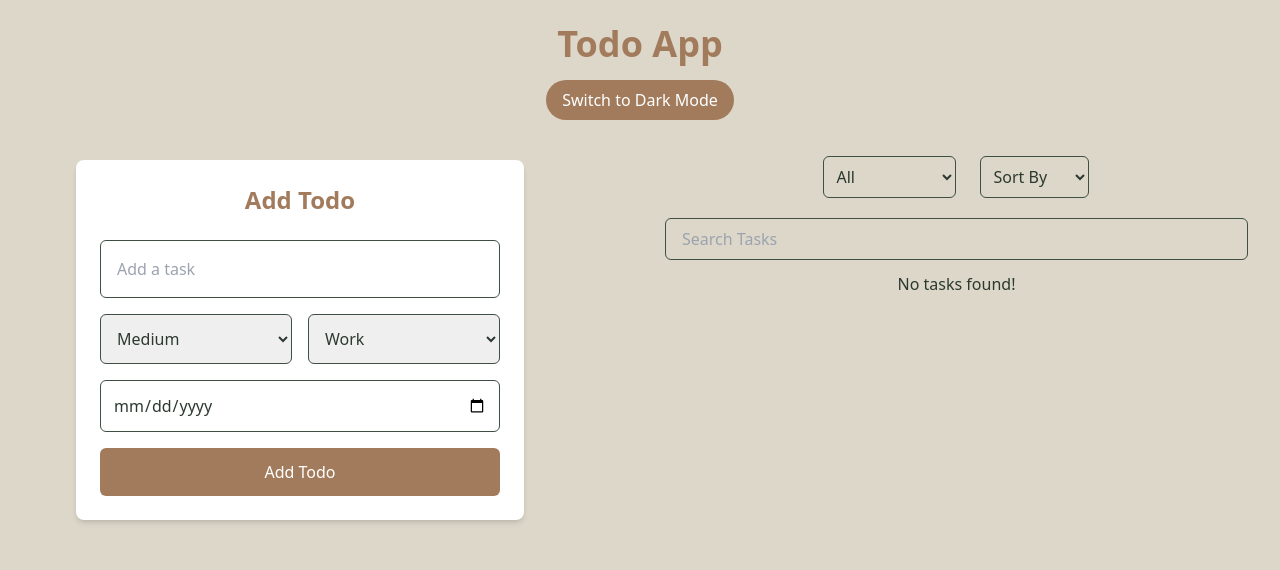
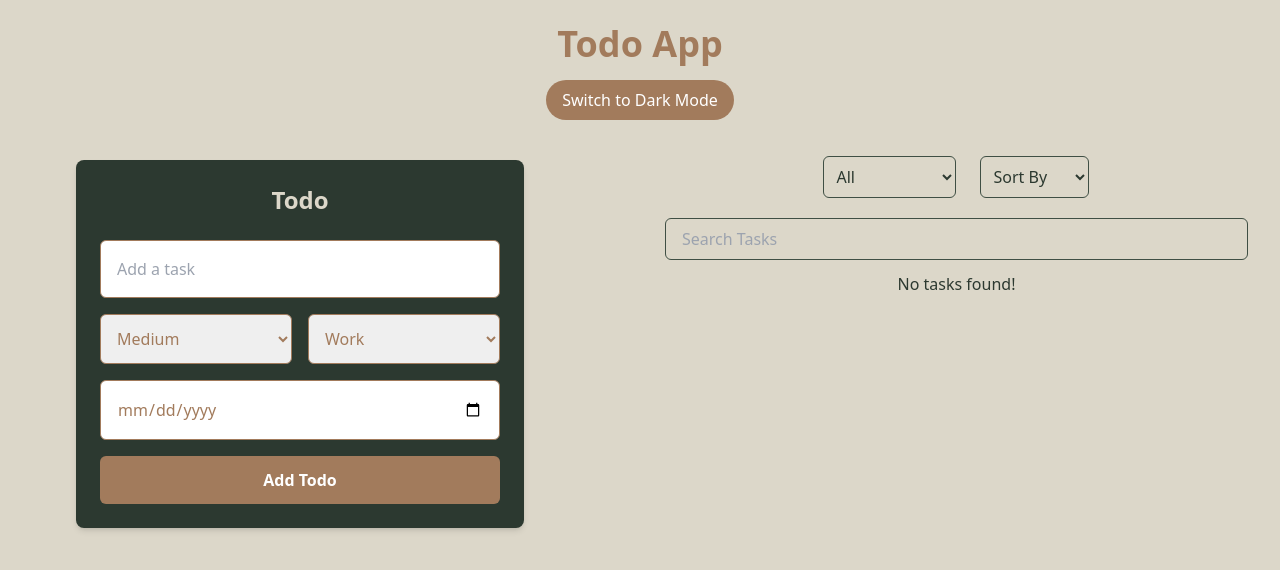
Before and after one commit to Ahmedkhan78/TodoApp, a React (Create React App) app: page / in a window 1280 px wide. Shown: the top 570 px of the page. Built offline with nearby package versions, Linux system fonts and the light colour scheme.

Commit message:
Implemented dark mode theme

```diff
--- a/src/App.js
+++ b/src/App.js
@@ -82,7 +82,7 @@ function App() {
       </button>
       <div className="flex flex-col sm:flex-row gap-y-6 sm:gap-y-0 sm:gap-x-12">
         <div className="space-y-2 sm:space-y-8 w-full sm:w-1/2 sm:ml-0 sm:mr-0  sm:p-6">
-          <TodoForm addTodo={addTodo} />
+          <TodoForm addTodo={addTodo} isDarkMode={isDarkMode} />
         </div>
         <div className="space-y-3 my-5 w-full sm:w-1/2 ">
           <FilterDropdown
--- a/src/components/TodoForm.js
+++ b/src/components/TodoForm.js
@@ -1,6 +1,6 @@
 import React, { useState } from "react";
 
-const TodoForm = ({ addTodo }) => {
+const TodoForm = ({ addTodo, isDarkMode }) => {
   const [task, setTask] = useState("");
   const [priority, setPriority] = useState("Medium");
   const [category, setCategory] = useState("Work");
@@ -23,13 +23,20 @@ const TodoForm = ({ addTodo }) => {
       setDueDate("");
     }
   };
+
   return (
     <form
       onSubmit={handleSubmit}
-      className="bg-white dark:bg-dark-green p-6 rounded-lg shadow-md max-w-md ml-5"
+      className={`${
+        isDarkMode ? "bg-warm-brown" : "bg-dark-green"
+      } p-6 rounded-lg shadow-md max-w-md ml-5`}
     >
-      <h2 className="text-2xl text-center text-warm-brown mb-6 font-semibold">
-        Add Todo
+      <h2
+        className={`text-2xl text-center  mb-6 font-semibold ${
+          isDarkMode ? "text-olive-green" : "text-light-beige"
+        }`}
+      >
+        Todo
       </h2>
 
       <input
@@ -37,26 +44,83 @@ const TodoForm = ({ addTodo }) => {
         placeholder="Add a task"
         value={task}
         onChange={(e) => setTask(e.target.value)}
-        className="w-full p-4 mb-4 border border-olive-green rounded-md focus:outline-none focus:ring-2 focus:ring-warm-brown"
+        className={`w-full p-4 mb-4  rounded-md focus:outline-none focus:ring-2 ${
+          isDarkMode
+            ? "border border-olive-green focus:ring-warm-brown text-olive-green"
+            : "border border-warm-brown focus:ring-dark-green text-warm-brown "
+        }`}
       />
 
       <div className="flex flex-col sm:flex-row gap-4 mb-4">
         <select
           value={priority}
           onChange={(e) => setPriority(e.target.value)}
-          className="w-full sm:w-48 p-3 border border-olive-green rounded-md focus:outline-none focus:ring-2 focus:ring-warm-brown"
+          className={`w-full sm:w-48 p-3  rounded-md focus:outline-none focus:ring-2 ${
+            isDarkMode
+              ? "border border-olive-green focus:ring-warm-brown text-olive-green"
+              : "border border-warm-brown focus:ring-dark-green text-warm-brown "
+          }`}
         >
-          <option value="Low">Low</option>
-          <option value="Medium">Medium</option>
-          <option value="High">High</option>
+          <option
+            value="Low"
+            className={`${
+              isDarkMode
+                ? "bg-olive-green text-warm-brown"
+                : "bg-warm-brown text-olive-green"
+            }`}
+          >
+            Low
+          </option>
+          <option
+            value="Medium"
+            className={`${
+              isDarkMode
+                ? "bg-olive-green text-warm-brown"
+                : "bg-warm-brown text-olive-green"
+            }`}
+          >
+            Medium
+          </option>
+          <option
+            value="High"
+            className={`${
+              isDarkMode
+                ? "bg-olive-green text-warm-brown"
+                : "bg-warm-brown text-olive-green"
+            }`}
+          >
+            High
+          </option>
         </select>
         <select
           value={category}
           onChange={(e) => setCategory(e.target.value)}
-          className="w-full sm:w-48 p-3 border border-olive-green rounded-md focus:outline-none focus:ring-2 focus:ring-warm-brown"
+          className={`w-full sm:w-48 p-3  rounded-md focus:outline-none focus:ring-2 ${
+            isDarkMode
+              ? "border border-olive-green focus:ring-warm-brown text-olive-green"
+              : "border border-warm-brown focus:ring-dark-green text-warm-brown "
+          }`}
         >
-          <option value="Personal">Personal</option>
-          <option value="Work">Work</option>
+          <option
+            value="Personal"
+            className={`${
+              isDarkMode
+                ? "bg-olive-green text-warm-brown"
+                : "bg-warm-brown text-olive-green"
+            }`}
+          >
+            Personal
+          </option>
+          <option
+            value="Work"
+            className={`${
+              isDarkMode
+                ? "bg-olive-green text-warm-brown"
+                : "bg-warm-brown text-olive-green"
+            }`}
+          >
+            Work
+          </option>
         </select>
       </div>
 
@@ -64,12 +128,20 @@ const TodoForm = ({ addTodo }) => {
         type="date"
         value={dueDate}
         onChange={(e) => setDueDate(e.target.value)}
-        className="w-full p-3 mb-4 border border-olive-green rounded-md focus:outline-none focus:ring-2 focus:ring-warm-brown"
+        className={`w-full p-4 mb-4  rounded-md focus:outline-none focus:ring-2 ${
+          isDarkMode
+            ? "border border-olive-green focus:ring-warm-brown text-olive-green"
+            : "border border-warm-brown focus:ring-dark-green text-warm-brown "
+        }`}
       />
 
       <button
         type="submit"
-        className="w-full py-3 text-white bg-warm-brown rounded-md hover:bg-olive-green focus:outline-none focus:ring-2 focus:ring-warm-brown"
+        className={`w-full py-3 rounded-md focus:outline-none focus:ring-2 font-semibold ${
+          isDarkMode
+            ? "bg-olive-green hover:bg-light-beige hover:text-warm-brown focus:ring-warm-brown"
+            : "bg-warm-brown hover:bg-olive-green hover:text-light-beige text-white focus:ring-olive-green"
+        }`}
       >
         Add Todo
       </button>
```
